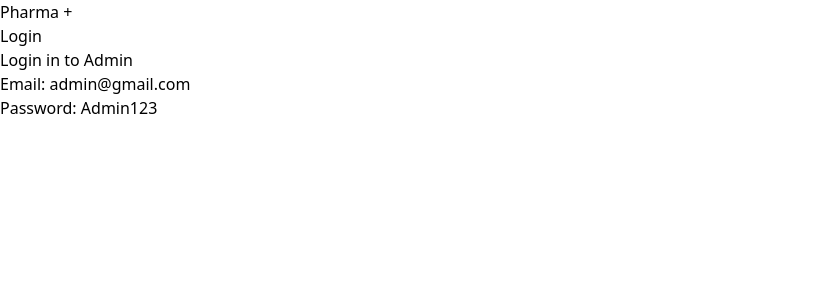
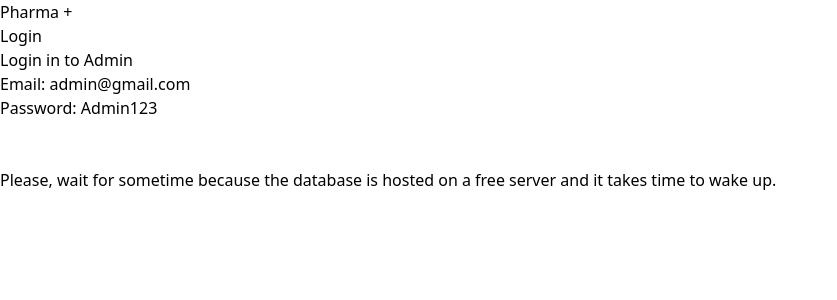
Before and after one commit to sudhirKsah/pharmaceutical-dashboard-crud-operations, a React (Vite) app in the folder frontend/: page / in a window 1280 px wide. Shown: the top 300 px of the page, without its empty margins (0-837 px from the left). Built offline with nearby package versions, Linux system fonts and the light colour scheme.

Commit message:
updated instructions on Home page

```diff
--- a/frontend/src/pages/Home.jsx
+++ b/frontend/src/pages/Home.jsx
@@ -2,7 +2,15 @@ import React from 'react'
 
 const Home = () => {
   return (
-    <div>Login in to Admin<br/>Email: admin@gmail.com<br/>Password: Admin123</div>
+    <div>
+      Login in to Admin
+      <br />
+      Email: admin@gmail.com
+      <br />
+      Password: Admin123
+      <br /><br /><br />
+      Please, wait for sometime because the database is hosted on a free server and it takes time to wake up.
+    </div>
   )
 }
 
```
